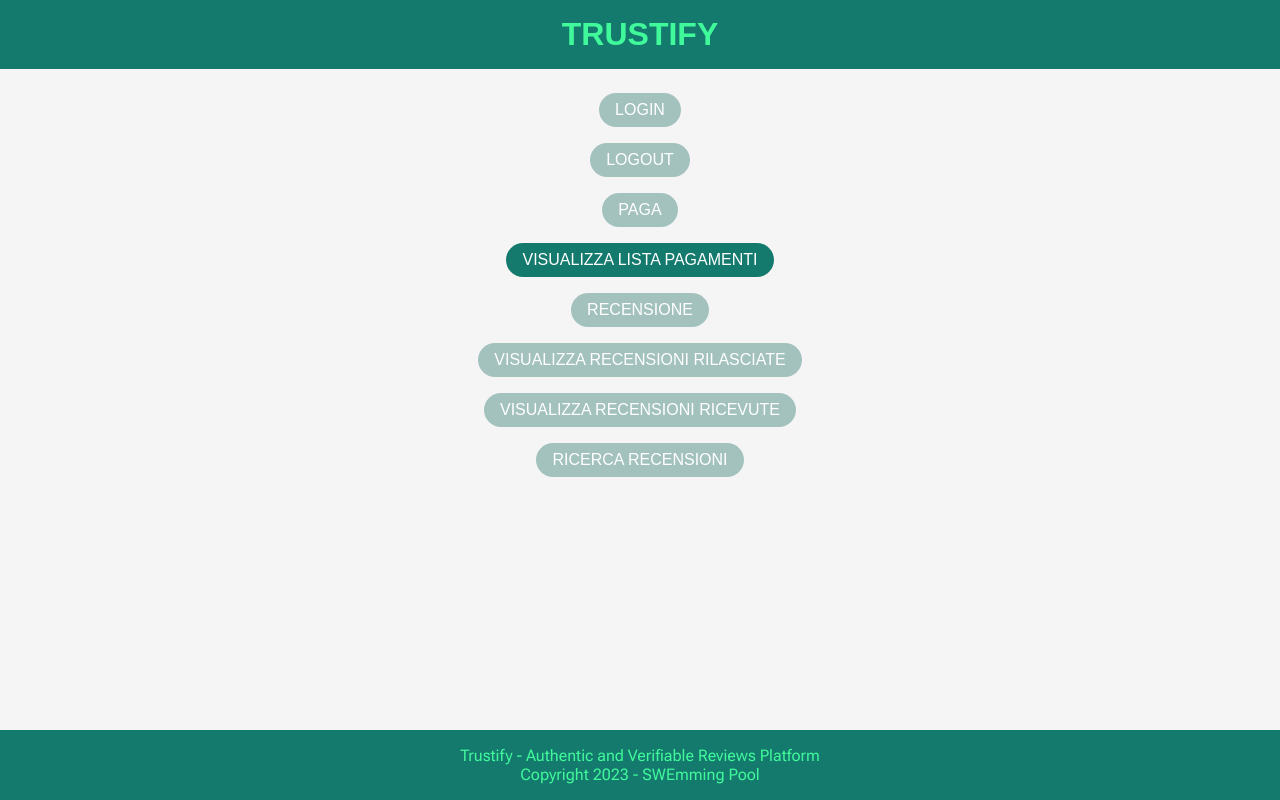
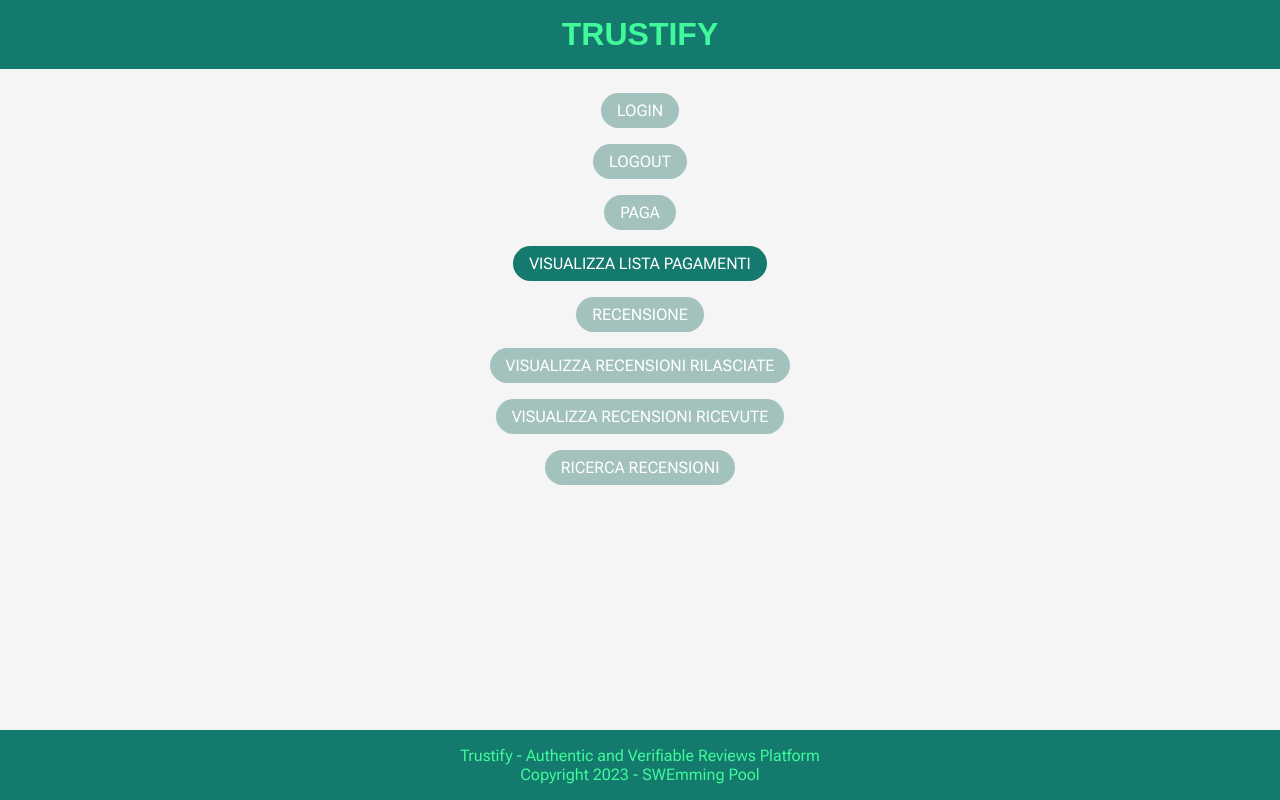
Before and after one commit to SWEmming-Pool/trustify-webapp, an Angular app: page / in a window 1280 px wide. Built offline with nearby package versions, Linux system fonts and the light colour scheme; a web font is replaced by a local one.

Commit message:
Cambiato font bottoni

```diff
--- a/src/app/app.component.scss
+++ b/src/app/app.component.scss
@@ -19,6 +19,7 @@ button {
   text-transform: uppercase;
   cursor: pointer;
   margin: .5rem;
+  font-family: 'Roboto Flex', sans-serif;
 
   &:disabled {
     background-color: hsl(173, 20%, 70%);
```
